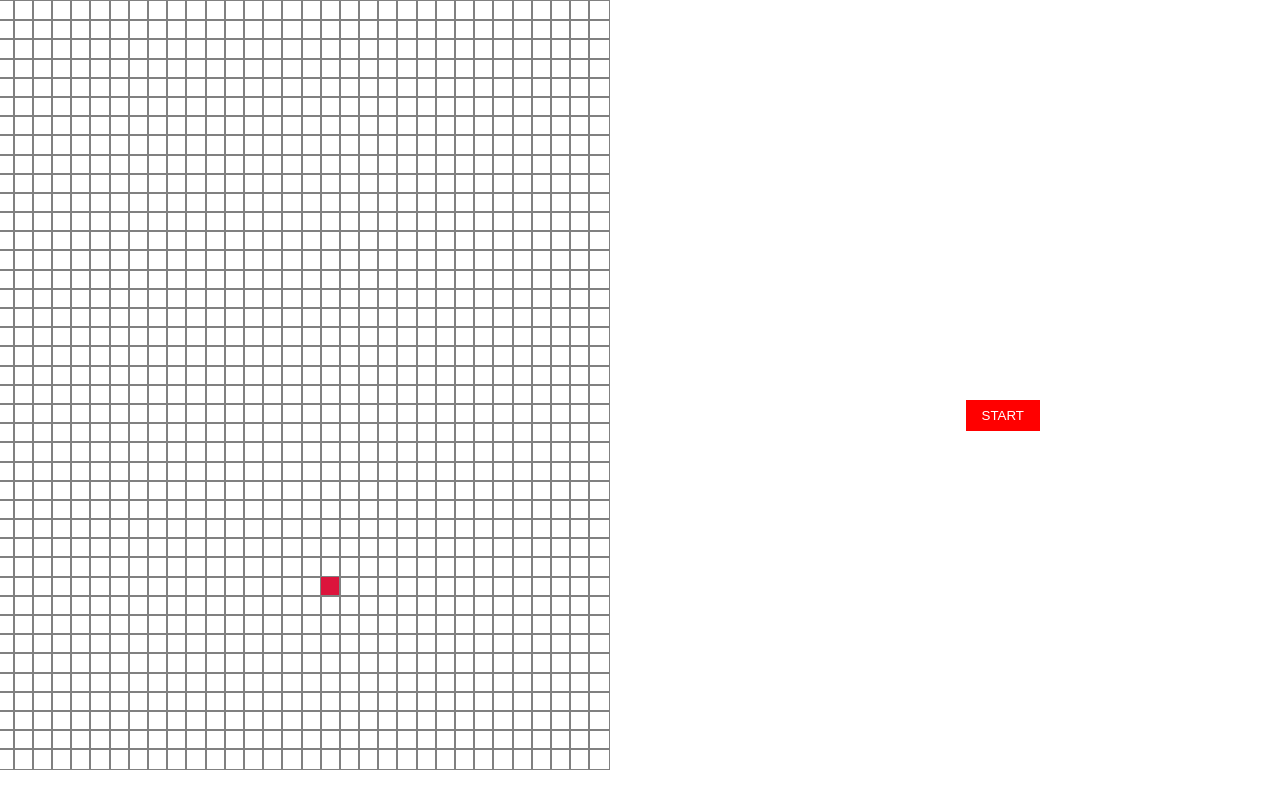
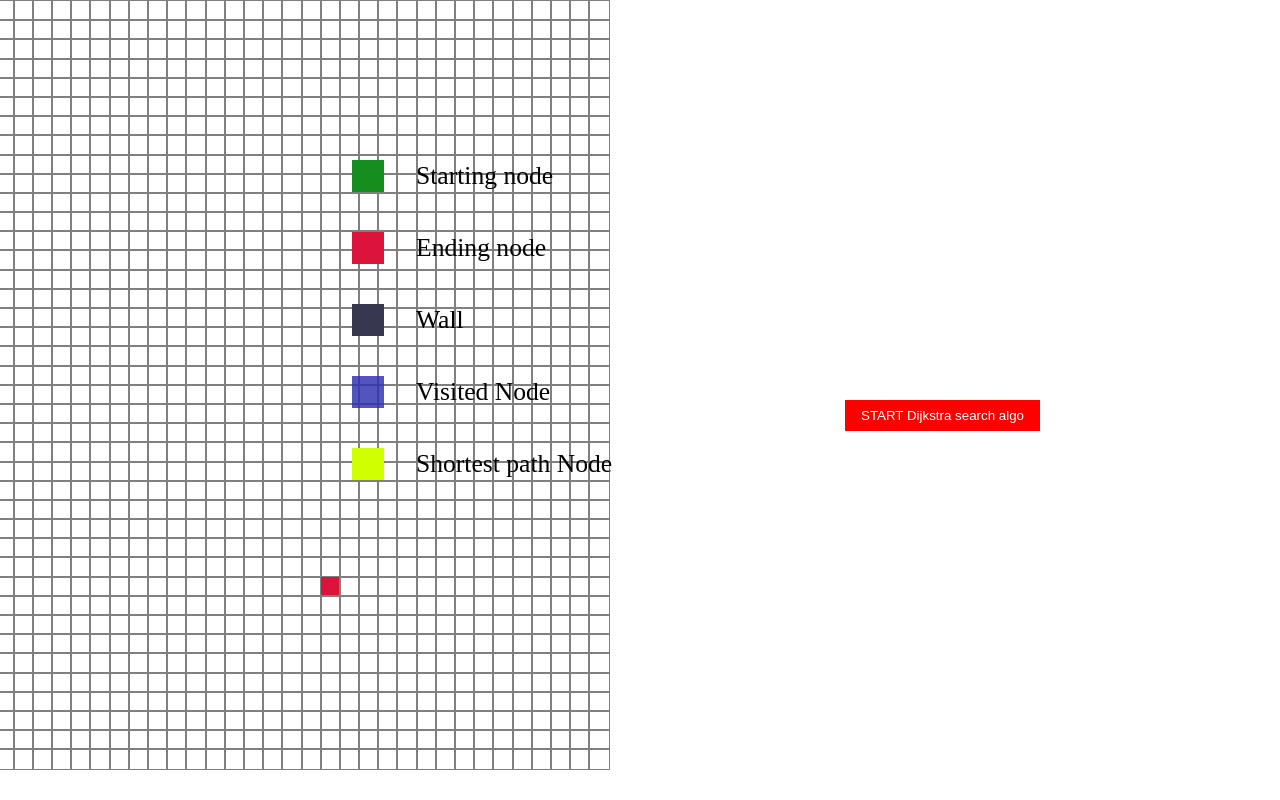
Before and after one commit to Tomolo997/Dijkstra-s, a website: page index.html in a window 1280 px wide. Shown: the top 800 px of the page. Drawn offline with Linux system fonts and the light colour scheme.

Commit message:
added the legend for the tutorial

```diff
--- a/index.html
+++ b/index.html
@@ -10,7 +10,52 @@
 
     <div class="container">
     </div>
-    <div class="start__button"><button class="startDijsktra">START</button> </div>
+    <div class="start__button"><button class="startDijsktra">START Dijkstra search algo</button> </div>
+    <div class="tutorial">
+        <div class="startNodeTut"><span class="legend"></span>
+            <div class="tutoFlex">
+        <div class="blockStart"></div>
+        <div class="blockStartLegend">Starting node </div>
+    </div>
+        </div>
+
+        <div class="endNodeTut">
+            <span class="legend"></span>
+            <div class="tutoFlex">
+            <div class="blockEnd"></div>
+            <div class="blockEndLegend">Ending node </div>
+        </div>
+            </div>
+
+
+        <div class="tutWall">
+            <span class="legend"></span>
+            <div class="tutoFlex">
+            <div class="blockwall"></div>
+            <div class="blockEndLegend">Wall</div>
+        </div>
+            </div>
+
+            <div class="visitedTuto">
+                <span class="legend"></span>
+                <div class="tutoFlex">
+                <div class="blockVisited"></div>
+                <div class="blockEndLegend">Visited Node</div>
+            </div>
+                </div>
+
+                <div class="pathTut">
+                    <span class="legend"></span>
+                    <div class="tutoFlex">
+                    <div class="blockShortest"></div>
+                    <div class="blockEndLegend">Shortest path Node</div>
+                </div>
+                    </div>
+
+
+    </div>
+
+    <div class="tutorialText"></div>
 </body>
 <script type="module" src="app.js"></script>
 </html>
--- a/style.css
+++ b/style.css
@@ -61,10 +61,10 @@
 @keyframes animationVisited {
   from {
     transform: scale(0.4);
-    background-color: rgb(208, 255, 0);
+    background-color: rgba(111, 165, 209, 0.836);
   }
   to {
-    transform: scale(1);
+    transform: scale(1.1);
     background-color: rgba(46, 46, 177, 0.815);
   }
 }
@@ -94,3 +94,78 @@
     background-color: rgb(55, 55, 80);
   }
 }
+
+.tutorial {
+  width: 20rem;
+  height: 20rem;
+  position: absolute;
+  top: 10rem;
+  right: 40rem;
+  z-index: 1000;
+  display: grid;
+  grid-template-rows: repeat(4, 1fr);
+}
+.startNodeTut {
+  grid-row: 1/2;
+}
+.blockStart {
+  margin-right: 2rem;
+  margin-left: 2rem;
+  width: 2rem;
+  height: 2rem;
+  background-color: rgb(21, 141, 31);
+}
+.blockStartLegend {
+  color: black;
+  font-size: 1.6rem;
+}
+
+.tutoFlex {
+  display: flex;
+  justify-content: flex-start;
+  align-items: center;
+}
+
+.blockEnd {
+  margin-right: 2rem;
+  margin-left: 2rem;
+  width: 2rem;
+  height: 2rem;
+  background-color: crimson;
+}
+
+.endNodeTut {
+  grid-row: 2/3;
+}
+.blockEndLegend {
+  color: black;
+  font-size: 1.6rem;
+}
+.blockwall {
+  margin-right: 2rem;
+  margin-left: 2rem;
+  width: 2rem;
+  height: 2rem;
+  background-color: rgb(55, 55, 80);
+}
+.tutWall {
+  grid-row: 3/4;
+}
+.visitedTuto {
+  grid-row: 4/5;
+}
+
+.blockVisited {
+  margin-right: 2rem;
+  margin-left: 2rem;
+  width: 2rem;
+  height: 2rem;
+  background-color: rgba(46, 46, 177, 0.815);
+}
+.blockShortest {
+  margin-right: 2rem;
+  margin-left: 2rem;
+  width: 2rem;
+  height: 2rem;
+  background-color: rgb(208, 255, 0);
+}
```
